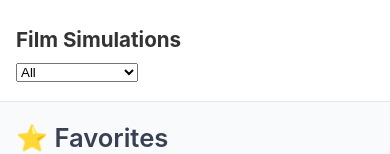
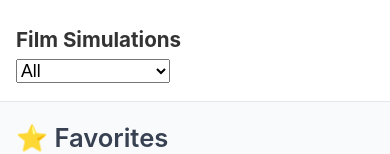
Before and after one commit to hubidubi/fujirecipe, a React (Vite) app: page / in a window 390 px wide. Shown: the part 603-757 px from the top of the page. Built offline with nearby package versions, Linux system fonts and the light colour scheme; the HTML template or start-up script is replaced by a standard one.

Commit message:
select font fix

```diff
--- a/src/App.css
+++ b/src/App.css
@@ -459,6 +459,10 @@ body {
   .search-bar {
     margin-bottom: 1rem;
   }
+
+  .film-simulation-select {
+    font-size: 1.1rem;
+  }
 }
 
 @media (max-width: 480px) {
@@ -484,4 +488,8 @@ body {
     padding: 0.5rem 1rem;
     font-size: 0.9rem;
   }
+
+  .film-simulation-select {
+    font-size: 1.1rem;
+  }
 }
```
